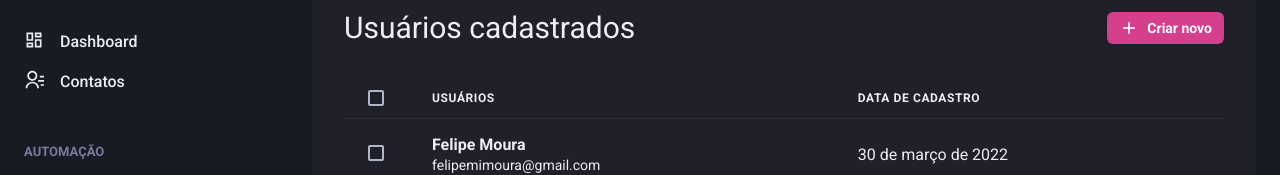
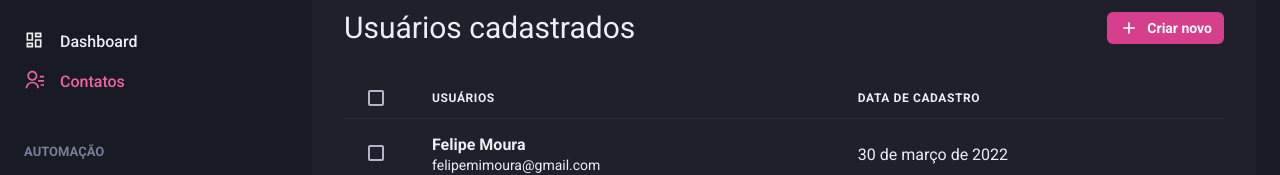
Before and after one commit to felipemimoura/dashgo, a Next.js app: page /users in a window 1280 px wide. Shown: the part 142-317 px from the top of the page. Built offline with nearby package versions, Linux system fonts and the light colour scheme.

Commit message:
refactor: adicona componente active link ao invés de utilizar o Link do next

```diff
--- a/src/components/Sidebar/Navlink.tsx
+++ b/src/components/Sidebar/Navlink.tsx
@@ -1,11 +1,11 @@
 import {
   Icon,
   Link as ChakraLink,
+  LinkProps as ChakraLinkProps,
   Text,
-  LinkProps as ChakraLinkProps,
 } from "@chakra-ui/react";
-import Link from "next/link";
 import { ElementType } from "react";
+import ActiveLink from "../ActiveLink";
 
 interface NavlinkProps extends ChakraLinkProps {
   icon: ElementType;
@@ -20,13 +20,13 @@ export default function Navlink({
   ...rest
 }: NavlinkProps) {
   return (
-    <Link href={href} passHref>
+    <ActiveLink href={href} passHref>
       <ChakraLink display="flex" {...rest}>
         <Icon as={icon} fontSize="20" />
         <Text ml="4" fontWeight="medium">
           {children}
         </Text>
       </ChakraLink>
-    </Link>
+    </ActiveLink>
   );
 }
```
